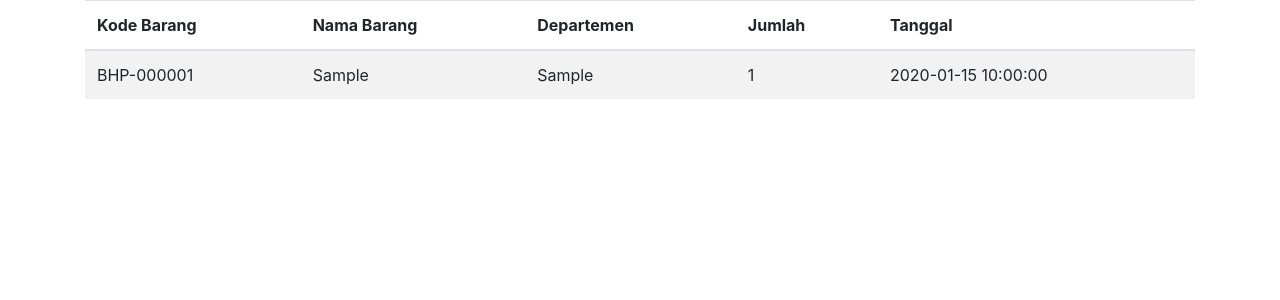
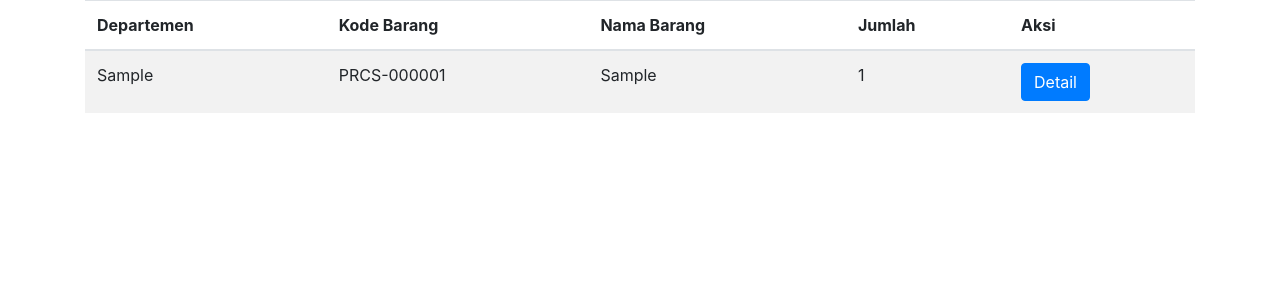
Before and after one commit to indrahad/appgudang, a CodeIgniter app: page /appgudang/index.php/barang/riwayat_stok/1 in a window 1280 px wide. Shown: the top 300 px of the page. Run offline with CodeIgniter, Linux system fonts and the light colour scheme; tables that the repository leaves empty or names only in its code hold one stand-in row (values such as "Sample post"); some libraries are stand-ins or nearby versions.

Commit message:
Tambah Tombol Detail

```diff
--- a/application/models/Barang_model.php
+++ b/application/models/Barang_model.php
@@ -110,13 +110,4 @@ class Barang_model extends CI_Model {
 
 	}
 
-	//function menampilkan stok yang tersedia
-	function get_stok_ready ($kode){
-		//Query Ambil data ke database
-		$this->db->where('id_barang', $kode);
-		$q = $this->db->get('barang');
-
-		//Kembalikan nilai $
-	}
-
 }
--- a/application/views/barang_riwayat_stok.php
+++ b/application/views/barang_riwayat_stok.php
@@ -16,22 +16,24 @@
 <table class="table table-striped">
     <thead>
         <tr>
+            <th scope="col">Departemen</th>
             <th scope="col">Kode Barang</th>
             <th scope="col">Nama Barang</th>
-            <th scope="col">Departemen</th>
-
             <th scope="col">Jumlah</th>
-            <th scope="col">Tanggal</th>
+            <th scope="col">Aksi</th>
         </tr>
     </thead>
     <tbody>
         <?php foreach ($list_riwayat as $i => $row): ?>
             <tr>
-                <td scope="row"><?php echo 'BHP-' . str_pad($row->id_barang, 6, 0, STR_PAD_LEFT) ?></td>
+                <td><?php echo $row->nm_dept ?></td>
+                <td scope="row"><?php echo 'PRCS-' . str_pad($row->id_barang, 6, 0, STR_PAD_LEFT) ?></td>
                 <td><?php echo $row->nm_barang ?></td>
-                <td><?php echo $row->nm_dept ?></td>
                 <td><?php echo $row->jumlah ?></td>
-                <td><?php echo $row->tanggal ?></td>
+                <td>
+                    <a  class="btn btn-primary" href="" >Detail</a>
+                </td>
+
             </tr>
         <?php endforeach ?>
     </tbody>
```
